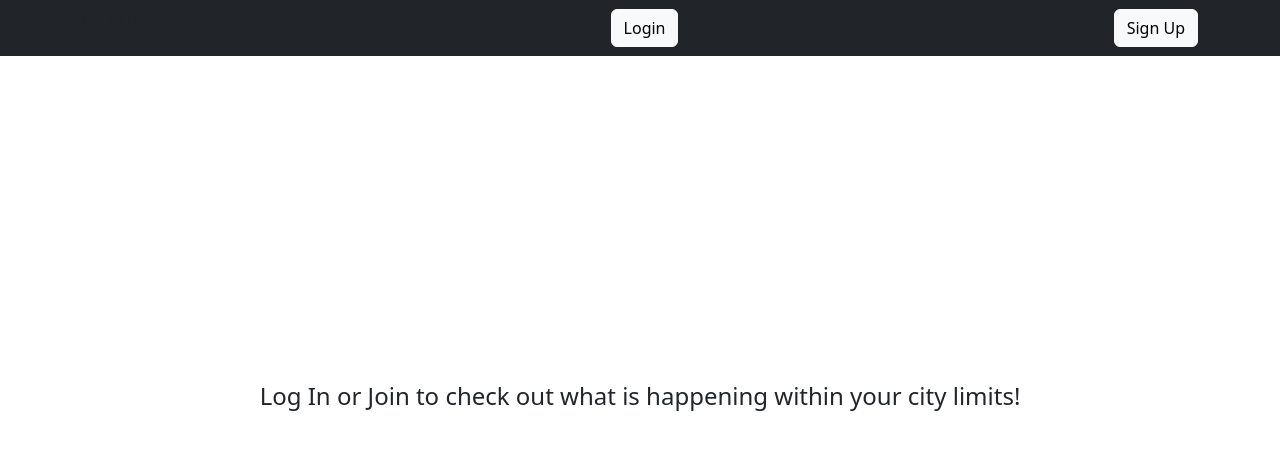
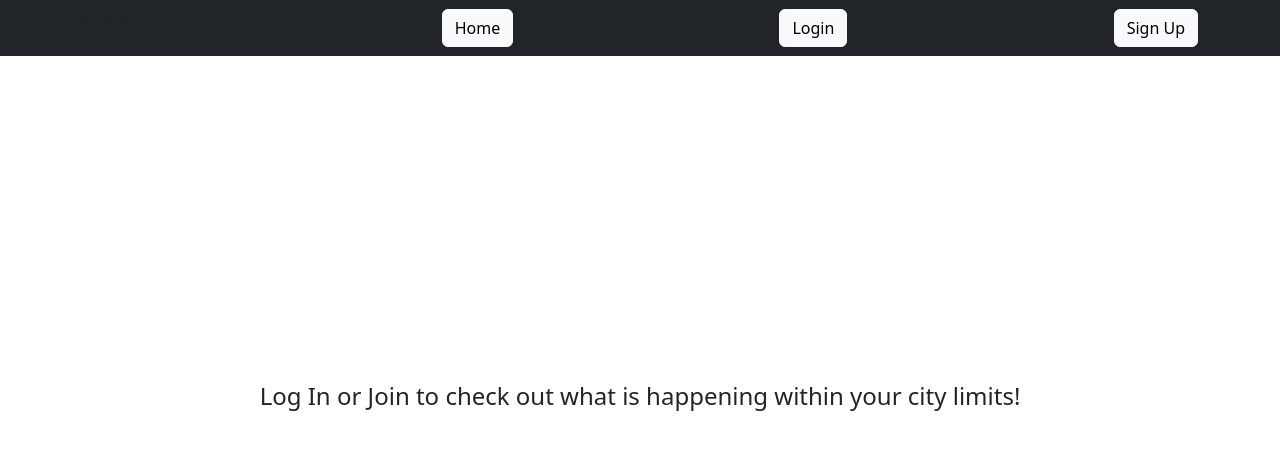
Before and after one commit to lea-breithaupt/eventProject, a React (Vite) app: page / in a window 1280 px wide. Shown: the top 450 px of the page. Built offline with nearby package versions, Linux system fonts and the light colour scheme; no server answers.

Commit message:
added home button link to header for when user is logged out

```diff
--- a/src/components/Header.jsx
+++ b/src/components/Header.jsx
@@ -66,6 +66,11 @@ const Header = () => {
       <Navbar bg="dark" data-bs-theme="dark" fixed="top">
         <Container>
           <p>CITY LIMITS!</p>
+          <NavLink to='/'>
+            <Button variant="light">
+              Home
+            </Button>
+          </NavLink>
           <NavLink to='/login'>
             <Button variant="light">
               Login
```
Lines whose indentation alone changed are shown as unchanged.
